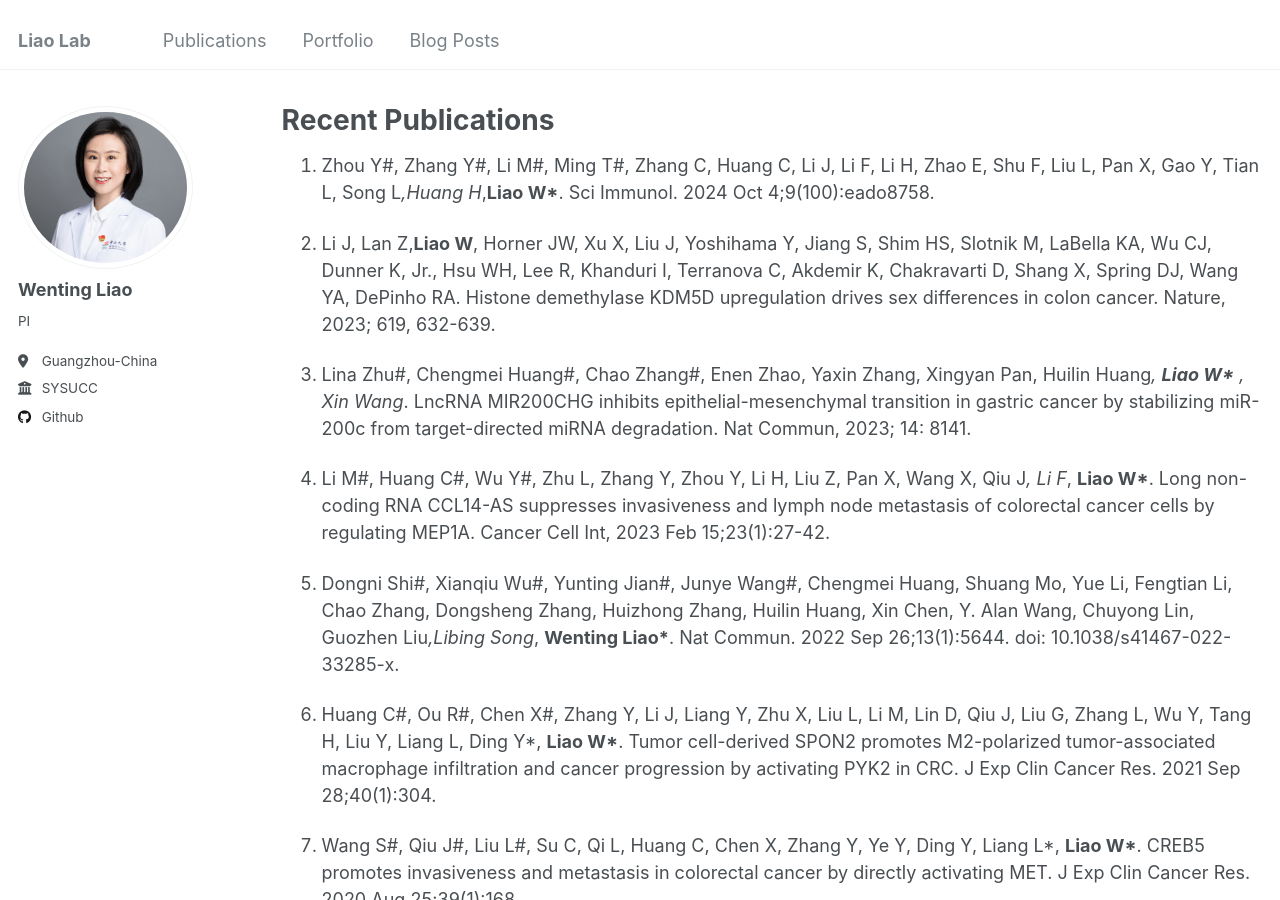
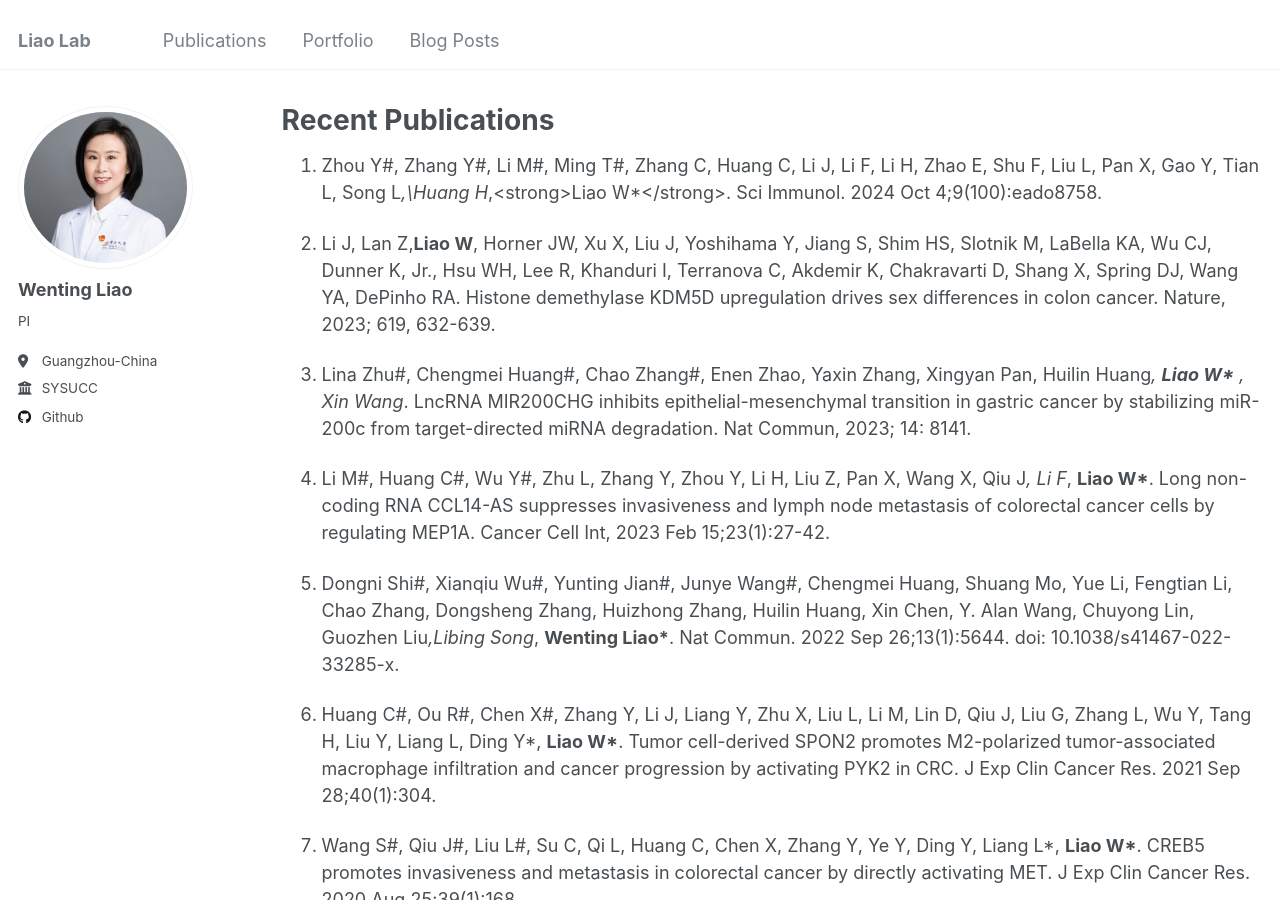
Before and after one commit to ImmunoTransLab/ImmunoTransLab, a Jekyll site: the page built from _pages/publications.md, in a window 1280 px wide and 900 px high. Built offline with Jekyll 4.4.1, drawn with Linux system fonts in a browser that asks for light colours.

Commit message:
Update publications.md

```diff
--- a/_pages/publications.md
+++ b/_pages/publications.md
@@ -7,7 +7,7 @@ author_profile: true
 
 
 
-1.	Zhou Y#, Zhang Y#, Li M#, Ming T#, Zhang C, Huang C, Li J, Li F, Li H, Zhao E, Shu F, Liu L, Pan X, Gao Y, Tian L, Song L*,Huang H*,<strong>Liao W*</strong>. Sci Immunol. 2024 Oct 4;9(100):eado8758.
+1.	Zhou Y#, Zhang Y#, Li M#, Ming T#, Zhang C, Huang C, Li J, Li F, Li H, Zhao E, Shu F, Liu L, Pan X, Gao Y, Tian L, Song L*,\Huang H*,\<strong>Liao W*</strong>. Sci Immunol. 2024 Oct 4;9(100):eado8758.
 
 
 2. Li J, Lan Z,<strong>Liao W</strong>, Horner JW, Xu X, Liu J, Yoshihama Y, Jiang S, Shim HS, Slotnik M, LaBella KA, Wu CJ, Dunner K, Jr., Hsu WH, Lee R, Khanduri I, Terranova C, Akdemir K, Chakravarti D, Shang X, Spring DJ, Wang YA, DePinho RA. Histone demethylase KDM5D upregulation drives sex differences in colon cancer. Nature, 2023; 619, 632-639.
```
